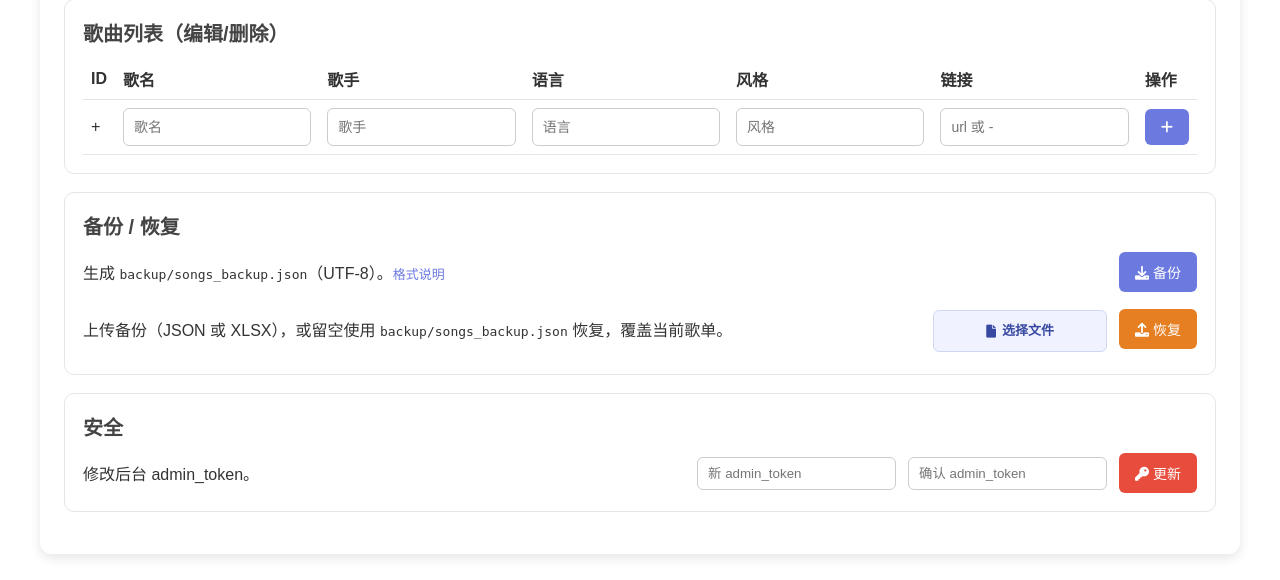
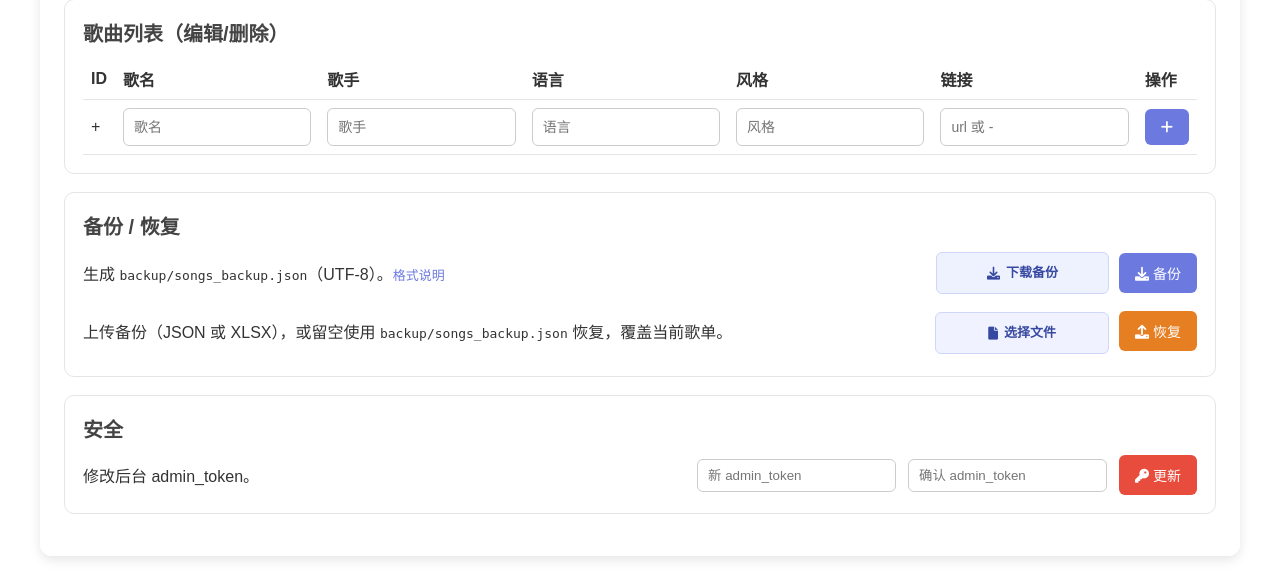
Before and after one commit to SeanMWX/QQZhu, a Python web app: template templates/admin.html in a window 1280 px wide. Shown: the part 865-1445 px from the top of the page. Before the commit the page ends 1423 px from the top, so only its background shows below. Run offline with Jinja, Linux system fonts and the light colour scheme; the template is opened without the code that fills it, so the values that code supplies are empty.

Commit message:
backup download

```diff
--- a/templates/admin.html
+++ b/templates/admin.html
@@ -172,6 +172,38 @@
             font-size: 13px;
             color: #555;
         }
+        .backup-row {
+            display: flex;
+            align-items: center;
+            justify-content: space-between;
+            gap: 12px;
+            flex-wrap: wrap;
+        }
+        .backup-actions {
+            display: flex;
+            align-items: center;
+            gap: 10px;
+            flex-wrap: wrap;
+        }
+        .btn-secondary {
+            display: inline-flex;
+            align-items: center;
+            gap: 6px;
+            padding: 10px 14px;
+            border-radius: 6px;
+            background: #eef2ff;
+            color: #3748a0;
+            border: 1px solid #d0d6f5;
+            text-decoration: none;
+            font-size: 13px;
+            transition: background-color 0.2s ease;
+            min-width: 143px;
+            height: 20px;
+            line-height: 20px;
+            font-weight: 600;
+            justify-content: center;
+        }
+        .btn-secondary:hover { background: #e4e8ff; }
 
         @media (max-width: 768px) {
             .container { padding: 16px; }
@@ -323,23 +355,30 @@
 
         <div class="panel">
             <h2>备份 / 恢复</h2>
-            <form method="post" action="/admin/action" class="backup-box" style="margin-bottom:10px;">
+            <form method="post" action="/admin/action" class="backup-row" style="margin-bottom:10px;">
                 <input type="hidden" name="action" value="backup">
                 <input type="hidden" name="csrf_token" value="{{ csrf_token }}">
                 {% if token %}<input type="hidden" name="token" value="{{ token }}">{% endif %}
                 <div>生成 <code>backup/songs_backup.json</code>（UTF-8）。<a class="info-link" href="#" onclick="toggleBackupHelp(); return false;">格式说明</a></div>
+                <div class="backup-actions">
+                    <a class="btn-secondary" href="/admin/download-backup{% if token %}?token={{ token }}{% endif %}">
+                        <i class="fa fa-download"></i> 下载备份
+                    </a>
                     <button type="submit"><i class="fa fa-download"></i> 备份</button>
+                </div>
             </form>
-            <form method="post" action="/admin/action" class="backup-box" enctype="multipart/form-data" onsubmit="return confirm('将用备份覆盖当前歌单，确认吗？');">
+            <form method="post" action="/admin/action" class="backup-row" enctype="multipart/form-data" onsubmit="return confirm('将用备份覆盖当前歌单，确认吗？');">
                 <input type="hidden" name="action" value="restore_backup">
                 <input type="hidden" name="csrf_token" value="{{ csrf_token }}">
                 {% if token %}<input type="hidden" name="token" value="{{ token }}">{% endif %}
                 <div style="flex:1; min-width:240px;">上传备份（JSON 或 XLSX），或留空使用 <code>backup/songs_backup.json</code> 恢复，覆盖当前歌单。</div>
+                <div class="backup-actions">
                     <label class="file-input">
                         <span class="btn"><i class="fa fa-file"></i> <span id="file-label">选择文件</span></span>
                         <input type="file" name="backup_file" accept=".json,.xlsx" id="backup-file-input">
                     </label>
                     <button type="submit" style="background:#e67e22;"><i class="fa fa-upload"></i> 恢复</button>
+                </div>
             </form>
             <div id="backup-help" style="display:none; font-size:13px; color:#555; margin-top:8px;">
                 <strong>JSON：</strong>为后台导出的原始格式。<br/>
```
Also changed, not shown: server.py (+11 -0 lines). Lines whose indentation alone changed are shown as unchanged.
